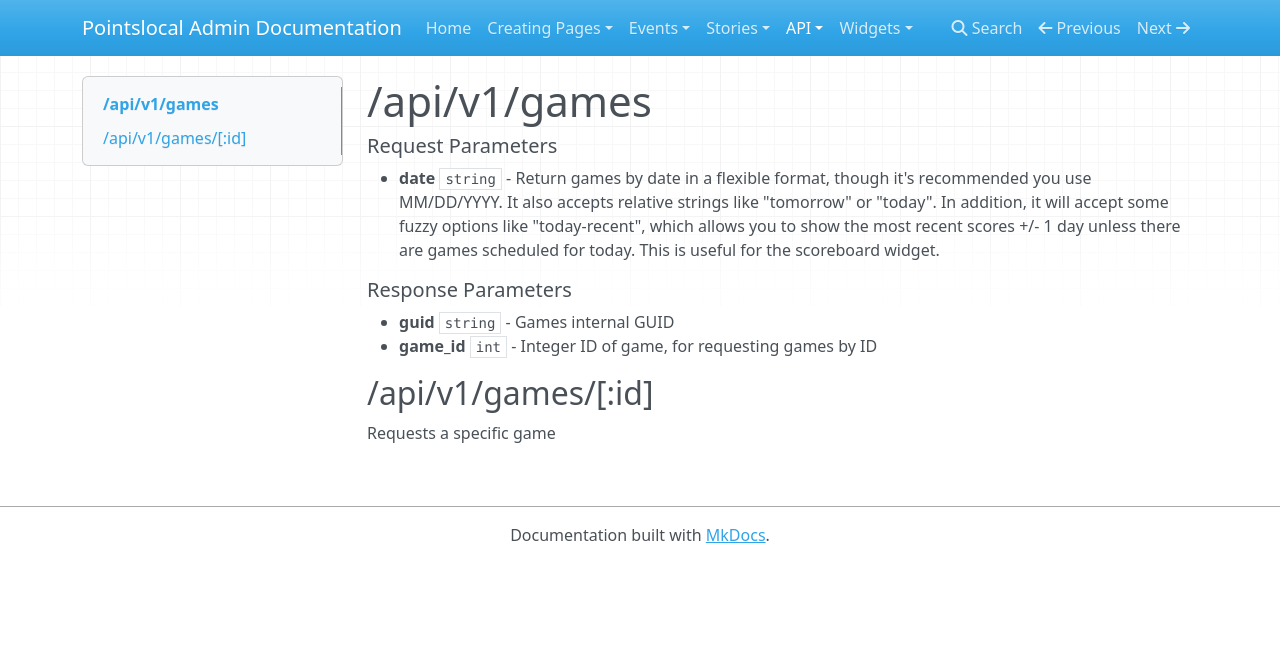
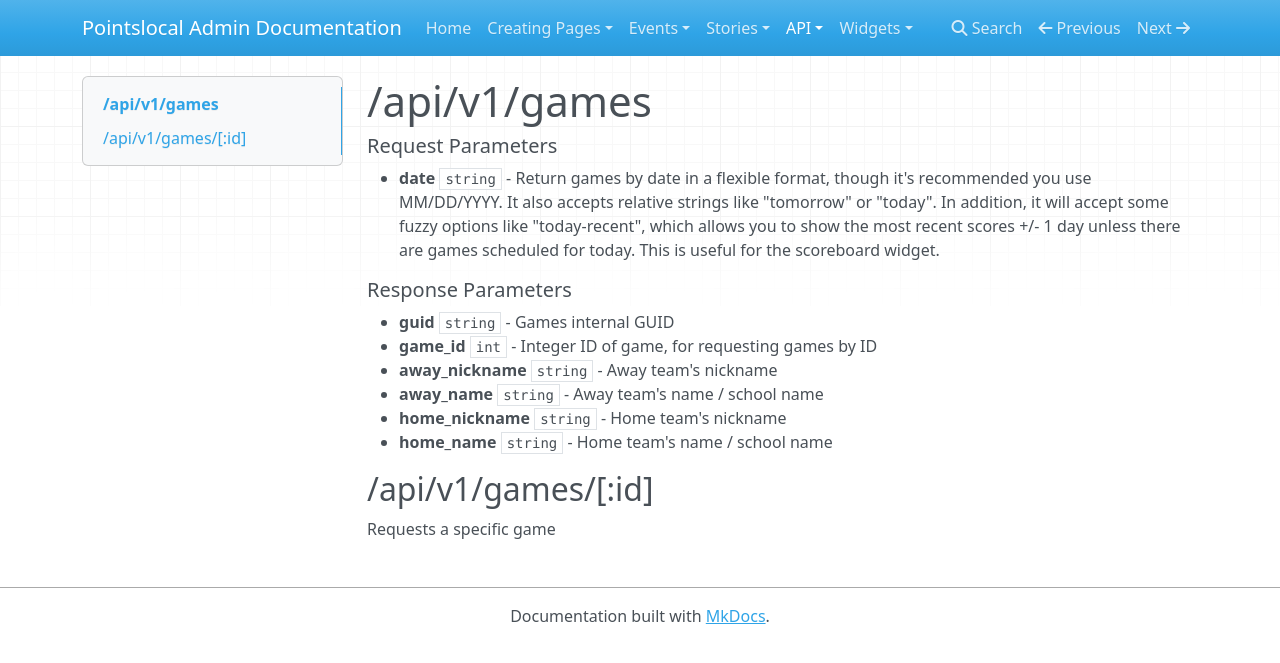
Before and after one commit to pointslocal/admin-docs, an MkDocs documentation site: the page built from docs/api_stats_games.md, in a window 1280 px wide. Shown: the top 663 px of the page. Built offline with MkDocs 1.6.1, drawn with Linux system fonts in a browser that asks for light colours; nearby versions of some CDN libraries; old or Windows-style settings are respelled for this version of MkDocs.

Commit message:
Adds home/away details

````diff
--- a/docs/api_stats_games.md
+++ b/docs/api_stats_games.md
@@ -6,6 +6,10 @@
 ##### Response Parameters
 - **guid** ``` string``` - Games internal GUID
 - **game_id** ``` int``` - Integer ID of game, for requesting games by ID
+- **away_nickname** ```string``` - Away team's nickname
+- **away_name** ```string``` - Away team's name / school name
+- **home_nickname** ```string``` - Home team's nickname
+- **home_name** ```string``` - Home team's name / school name
 
 ## /api/v1/games/[:id]
 Requests a specific game
````
